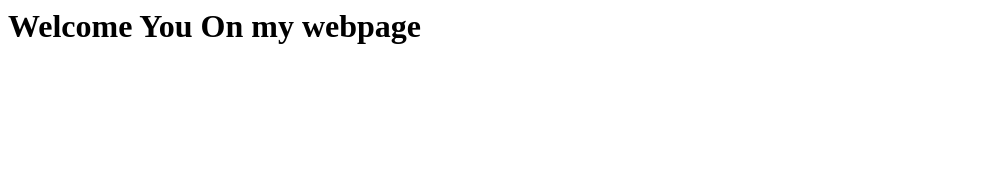
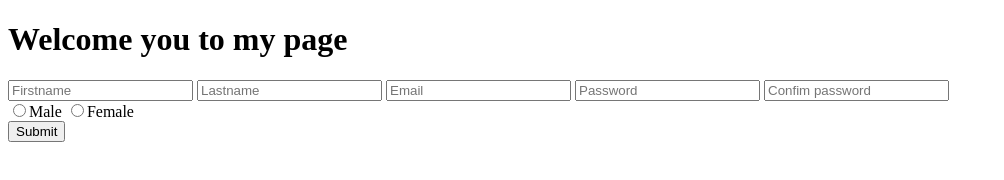
Before and after one commit to Rahul-aggarwal-2501/IEEE-Audition-Round, a plain HTML site: page index.html in a window 1280 px wide. Shown: the whole page, without its empty margins (0-1004 px from the left). Drawn offline with Linux system fonts and the light colour scheme.

Commit message:
Webpage
Rahul Aggarwal

```diff
--- a/index.html
+++ b/index.html
@@ -1 +1,25 @@
-<h1>Welcome You On my webpage <h1/>
+<!DOCTYPE html>
+<html>
+    <head>
+        <title>Welcome You to my Page</title>
+        <link rel="stylesheet" type="text/css" href="style.css">
+    </head>
+    <body>
+        <h1>Welcome you to my page</h1>
+        <form>
+            <input type="text" placeholder="Firstname">
+            <input type="text" placeholder="Lastname">
+            <input type="email" placeholder="Email">
+            <input type="password" placeholder="Password">
+            <input type="password" placeholder="Confim password">
+
+            <div>
+                <input type="radio" id="male" name="gender"><label for="male">Male</label>
+                <input type="radio" id="female" name="gender"><label for="female">Female</label>
+            </div>
+
+            <input type="submit" name="Submit">
+
+        </form>
+    </body>
+</html>
```
